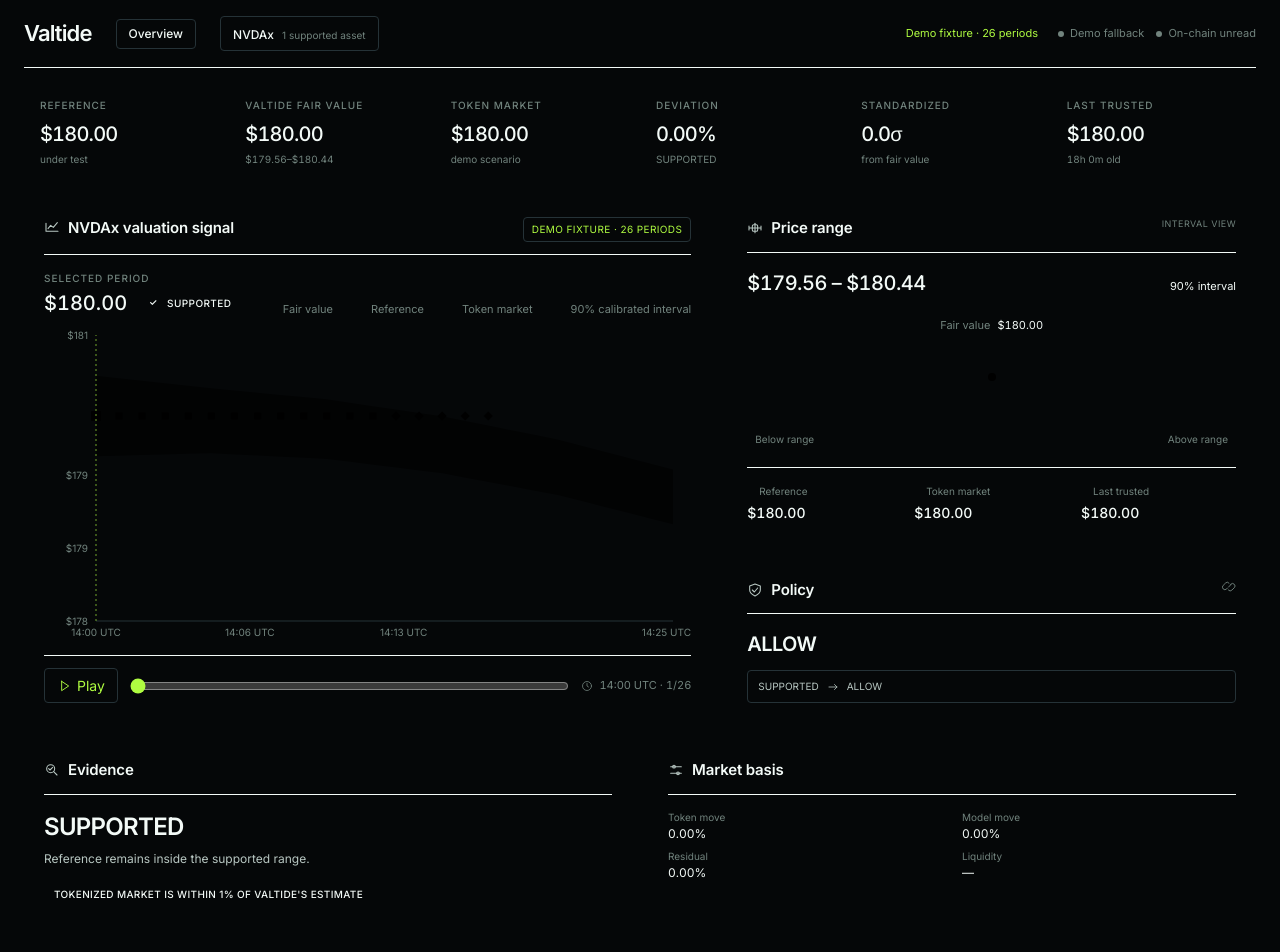
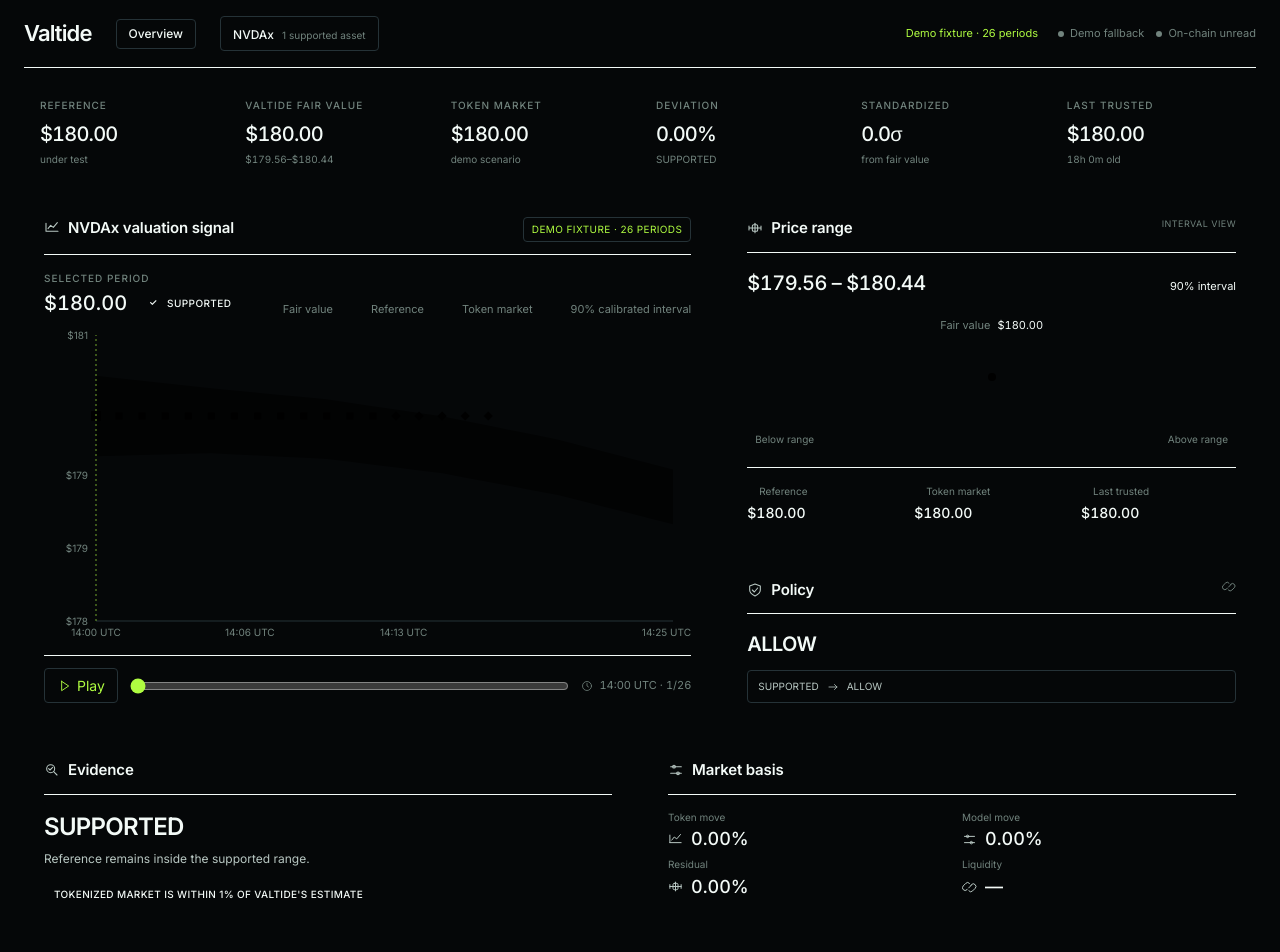
Before and after one commit to chin0312/valtide, a React (Vite) app in the folder apps/web/: page / in a window 1280 px wide. Shown: the top 952 px of the page. Built offline with nearby package versions, Linux system fonts and the light colour scheme; no server answers.

Commit message:
feat(web): enlarge basis metrics and speed replay

```diff
--- a/apps/web/src/App.tsx
+++ b/apps/web/src/App.tsx
@@ -187,17 +187,17 @@
   return (
     <Panel title="Market basis" icon="basis">
       <dl className="grid grid-cols-2 gap-x-5 gap-y-2 text-xs">
-        <StatusRow label="Token move" value={pct(result.observed_token_move_pct)} />
-        <StatusRow label="Model move" value={pct(result.model_implied_move_pct)} />
-        <StatusRow label="Residual" value={pct(result.residual_premium_discount_pct)} />
-        <StatusRow label="Liquidity" value={compactUsd(result.token_liquidity_usd)} />
+        <StatusRow label="Token move" value={pct(result.observed_token_move_pct)} icon="signal" />
+        <StatusRow label="Model move" value={pct(result.model_implied_move_pct)} icon="basis" />
+        <StatusRow label="Residual" value={pct(result.residual_premium_discount_pct)} icon="range" />
+        <StatusRow label="Liquidity" value={compactUsd(result.token_liquidity_usd)} icon="chain" />
       </dl>
     </Panel>
   );
 }
 
-function StatusRow({ label, value }: { label: string; value: string }) {
-  return <div className="min-w-0"><dt className="text-[10px]" style={{ color: "var(--color-muted)" }}>{label}</dt><dd className="tnum mt-0.5 truncate text-ink">{value}</dd></div>;
+function StatusRow({ label, value, icon }: { label: string; value: string; icon: "signal" | "basis" | "range" | "chain" }) {
+  return <div className="min-w-0"><dt className="text-[10px]" style={{ color: "var(--color-muted)" }}>{label}</dt><dd className="tnum mt-1 flex items-center gap-2 truncate text-lg font-medium leading-tight text-ink"><Icon name={icon} size={15} className="text-ink-dim" />{value}</dd></div>;
 }
 
 function actionFor(policy: OnchainPolicy, state: EvidenceState): PolicyAction {
--- a/apps/web/src/lib/playback.ts
+++ b/apps/web/src/lib/playback.ts
@@ -4,5 +4,6 @@
 }
 
 export function advancePosition(origin: number, elapsed: number, count: number): number {
-  return clampPosition(origin + Math.max(0, elapsed) / 420, count);
+  // 210ms per presentation period: twice the previous 420ms playback speed.
+  return clampPosition(origin + Math.max(0, elapsed) / 210, count);
 }
```
Also changed, not shown: 1 other file (tests, documents, lock files or other folders).
